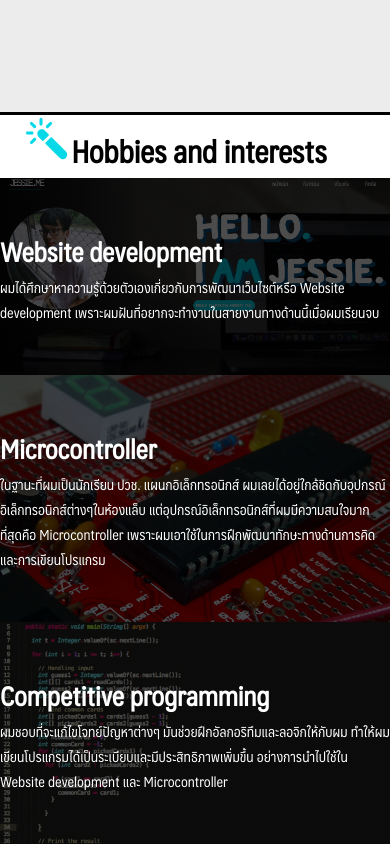
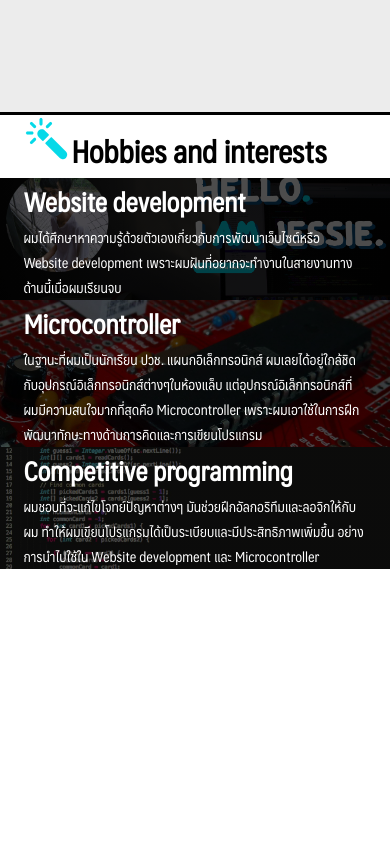
Before and after one commit to mejessie/mejessie.github.io, a plain HTML site: page index.html in a window 390 px wide. Shown: the part 1478-2322 px from the top of the page. After the commit the page ends 2047 px from the top, so only its background shows below. Drawn offline with nearby package versions, Linux system fonts and the light colour scheme.

Commit message:
update 19/12/2020 21:00

```diff
--- a/assets/styles/query.css
+++ b/assets/styles/query.css
@@ -67,6 +67,7 @@
     }
     .skill-article{
         display: block;
+        padding: 0 6%;
     }
 }
 @media only screen and (max-width: 732px) {
@@ -108,6 +109,7 @@
     }
     .skill-article{
         display: block;
+        padding: 0 6%;
     }
     .skill-text h1{
         font-size: 36px;
@@ -160,6 +162,7 @@
     }
     .skill-article{
         display: block;
+        padding: 0 6%;
     }
     .skill-text h1{
         font-size: 30px;
@@ -220,6 +223,7 @@
     }
     .skill-article{
         display: block;
+        padding: 0 6%;
     }
     .skill-text h1{
         font-size: 26px;
@@ -283,6 +287,7 @@
     }
     .skill-article{
         display: block;
+        padding: 0 6%;
     }
     .skill-text h1{
         font-size: 26px;
```
